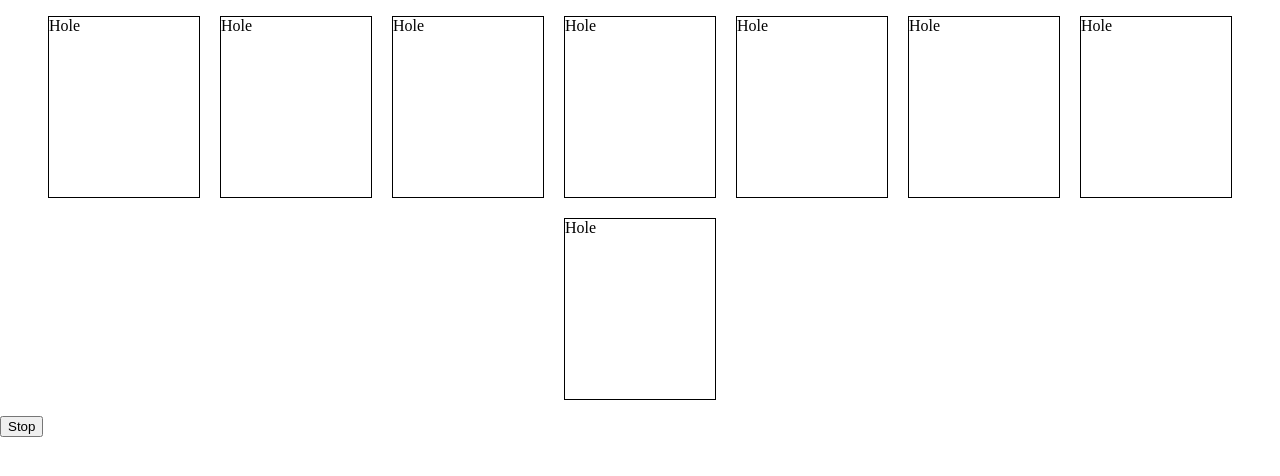
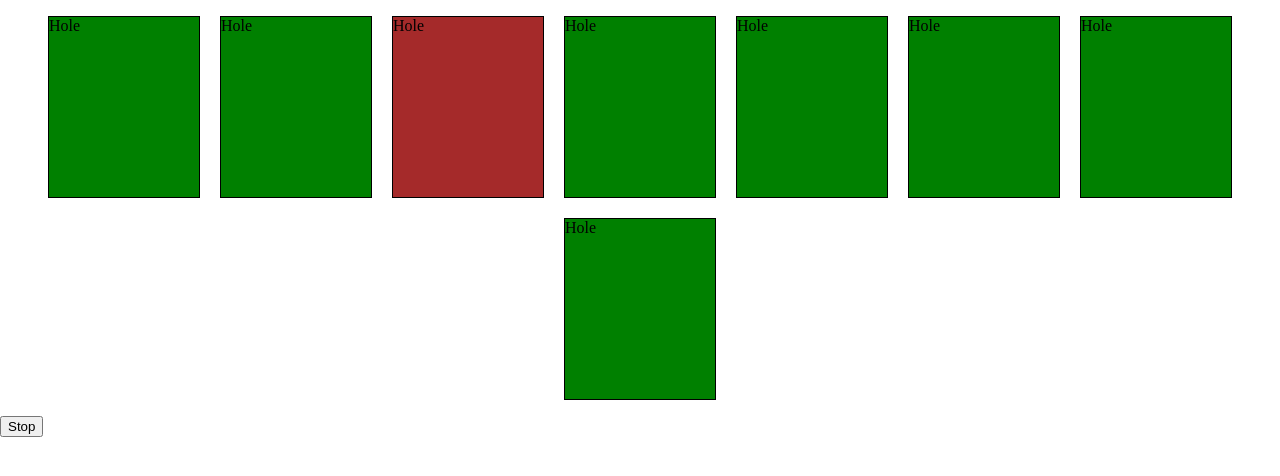
Before and after one commit to HarshRohila/whack-a-mole, a React (Vite) app: page / in a window 1280 px wide. Both pictures are taken after a click on the button "Start Game". Shown: the top 476 px of the page. Built offline with nearby package versions, Linux system fonts and the light colour scheme.

Commit message:
showing random moles

```diff
--- a/src/components/Hole/index.tsx
+++ b/src/components/Hole/index.tsx
@@ -1,16 +1,19 @@
 import { styled } from "@app/libs/style"
 import React, { FC } from "react"
 
-interface HoleProps {}
+interface HoleProps {
+  showMole: boolean
+}
 
-const StyledHole = styled.div`
+const StyledHole = styled.div<HoleProps>`
   width: 150px;
   height: 180px;
   border: 1px solid black;
+  background-color: ${(props) => (props.showMole ? "brown" : "green")};
 `
 
-const Hole: FC<HoleProps> = () => {
-  return <StyledHole>Hole</StyledHole>
+const Hole: FC<HoleProps> = (props) => {
+  return <StyledHole showMole={props.showMole}>Hole</StyledHole>
 }
 
 export { Hole }
--- a/src/config/index.ts
+++ b/src/config/index.ts
@@ -1,5 +1,6 @@
 const Config = {
   HOLES_COUNT: 8,
+  MOLE_INTERVAL_IN_MS: 1000,
 }
 
 export default Config
--- a/src/pages/GamePage/index.tsx
+++ b/src/pages/GamePage/index.tsx
@@ -1,4 +1,4 @@
-import React, { FC } from "react"
+import React, { FC, useEffect, useState } from "react"
 import { Hole } from "@app/components/Hole"
 import { styled } from "@app/libs/style"
 import Config from "@app/config"
@@ -16,12 +16,26 @@ const HolesContainer = styled.ul`
 interface GamePageProps {}
 
 const GamePage: FC<GamePageProps> = () => {
+  const [moleIndex, setMoleIndex] = useState<number | undefined>()
+
+  useEffect(() => {
+    const interval = setInterval(() => {
+      const randIndex = generateRandomNumber(0, Config.HOLES_COUNT - 1)
+
+      setMoleIndex(randIndex)
+    }, Config.MOLE_INTERVAL_IN_MS)
+
+    return () => {
+      clearInterval(interval)
+    }
+  }, [])
+
   return (
     <>
       <HolesContainer>
         {Array.from({ length: Config.HOLES_COUNT }).map((_, i) => (
           <li key={i}>
-            <Hole />
+            <Hole showMole={moleIndex === i} />
           </li>
         ))}
       </HolesContainer>
@@ -32,4 +46,8 @@ const GamePage: FC<GamePageProps> = () => {
   )
 }
 
+function generateRandomNumber(min: number, max: number) {
+  return Math.floor(Math.random() * (max - min + 1)) + min
+}
+
 export { GamePage }
```
